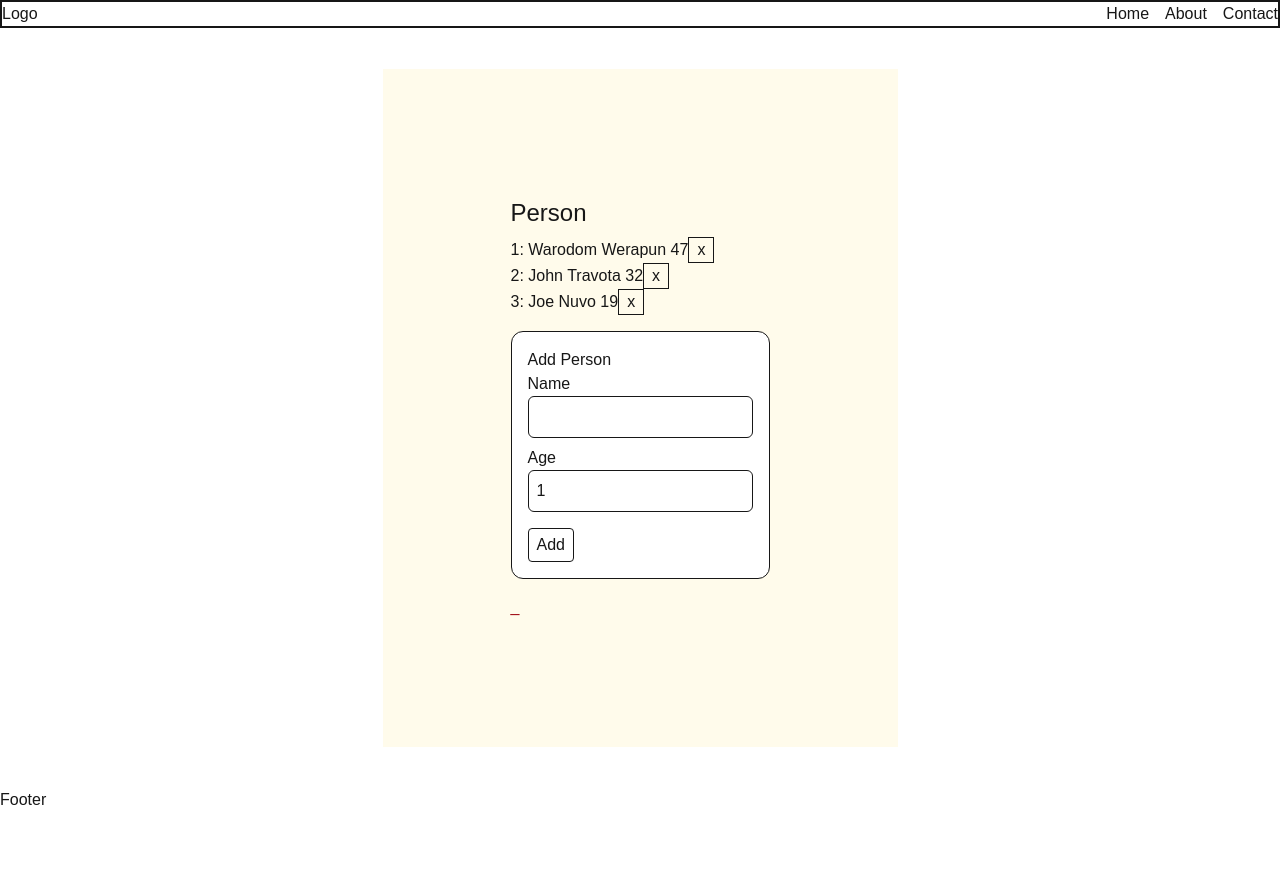
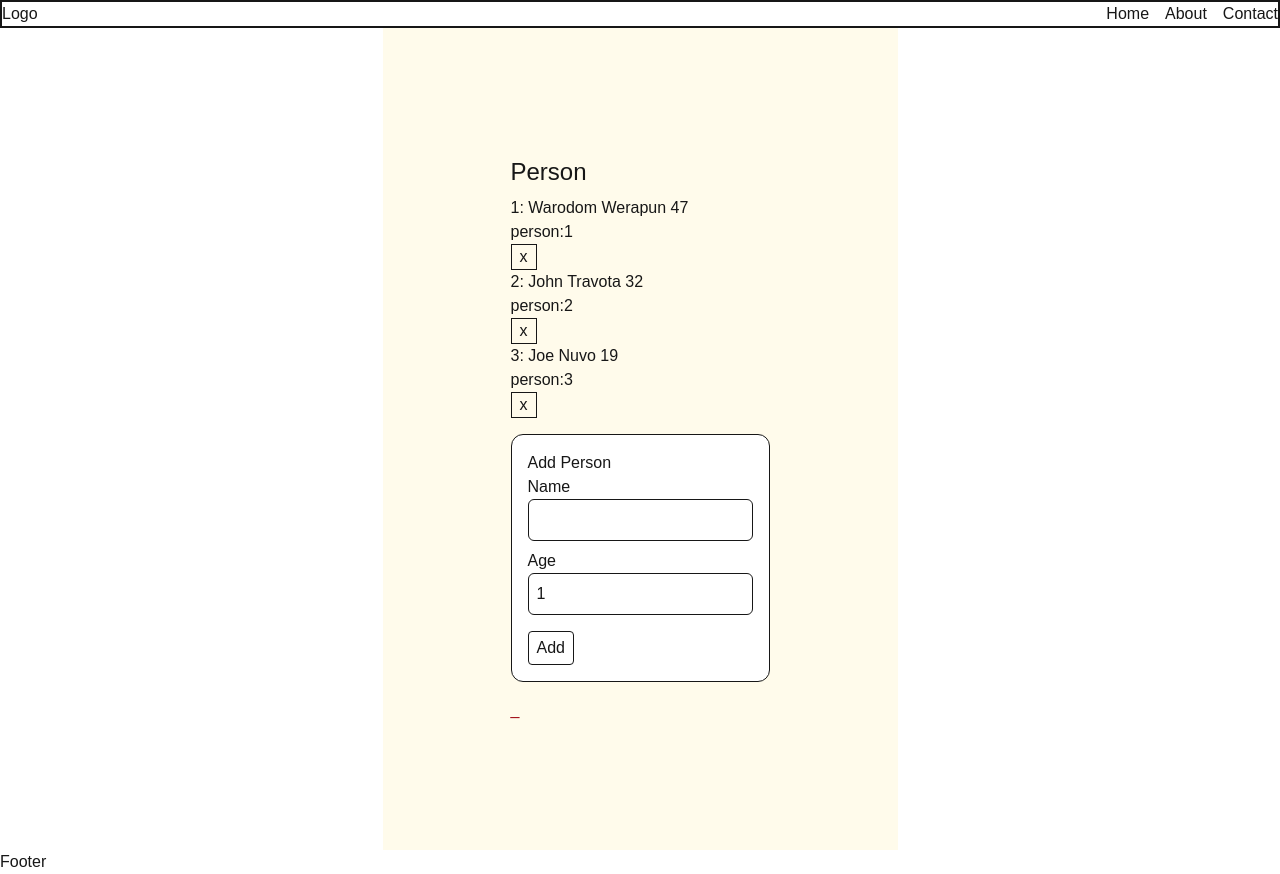
Before and after one commit to wwarodom/web_module_2026, a Next.js app in the folder 6_next_basic/my-app/: page /persons in a window 1280 px wide. Before the commit the page ends 812 px from the top, so only its background shows below. Built offline with nearby package versions, Linux system fonts and the light colour scheme.

Commit message:
add newId

```diff
--- a/6_next_basic/my-app/app/persons/page.tsx
+++ b/6_next_basic/my-app/app/persons/page.tsx
@@ -2,6 +2,7 @@
 import { ChangeEvent, FormEvent, useState } from "react"
 
 type PersonType = {
+    newId: number
     id: number
     name: string
     age: number
@@ -49,6 +50,7 @@ export default function PersonsPage() {
                         <PersonDetail
                             key={index}
                             id={item.id}
+                            newId={index}
                             name={item.name}
                             age={item.age}
                             deleteUser={deleteUser}
@@ -108,9 +110,10 @@ function PrintNumber({ myNumber }: { myNumber: string[] }) {
     )
 }
 
-function PersonDetail({ id, name, age, deleteUser }: PersonPropsType) {
+function PersonDetail({ newId, id, name, age, deleteUser }: PersonPropsType) {
     return (<li key={id}>
-        {id}: {name} {age}
+        {newId + 1}: {name} {age}
+        <div>person:{id}</div>
         <span>
             <button className="border px-2"
                 onClick={() => deleteUser(id)}
```
